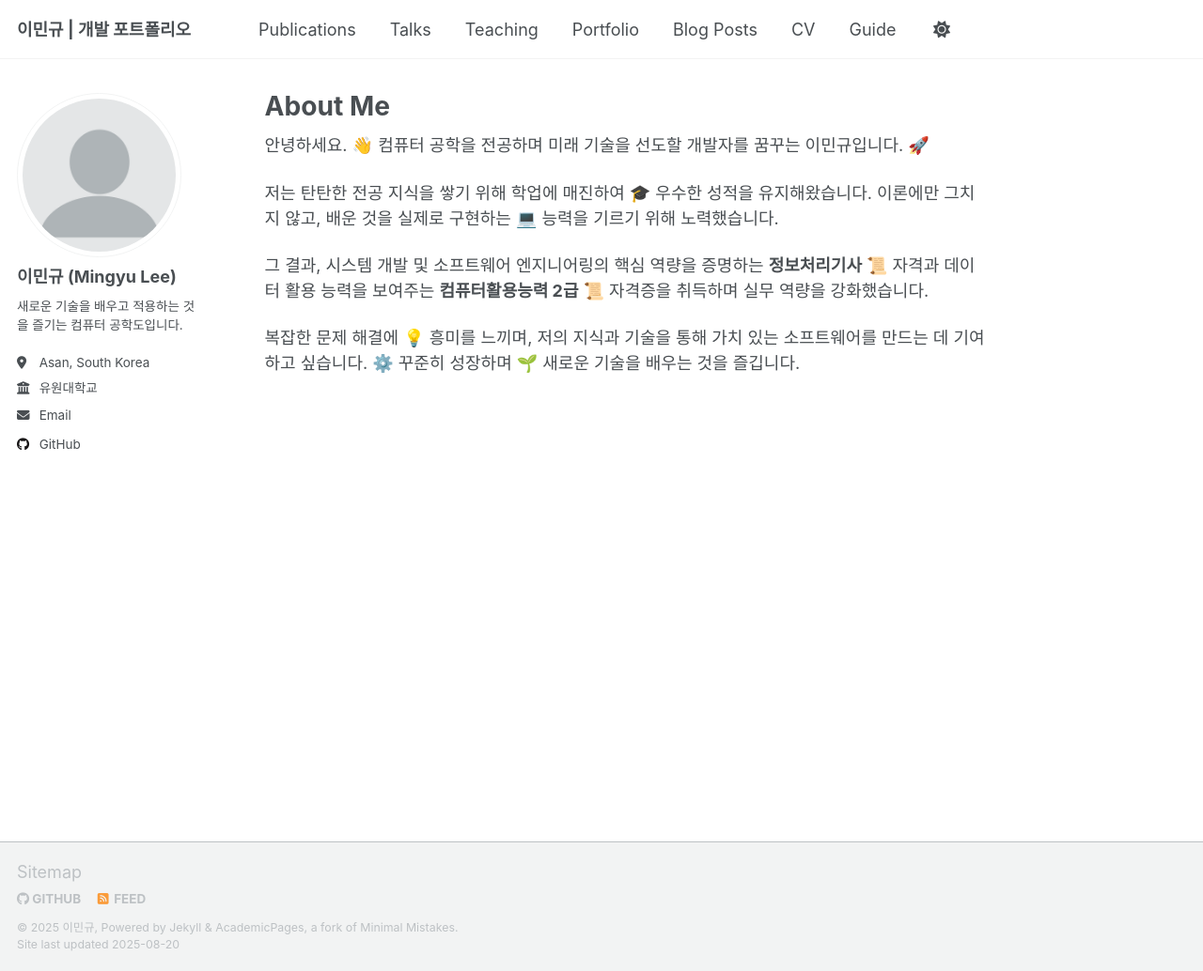
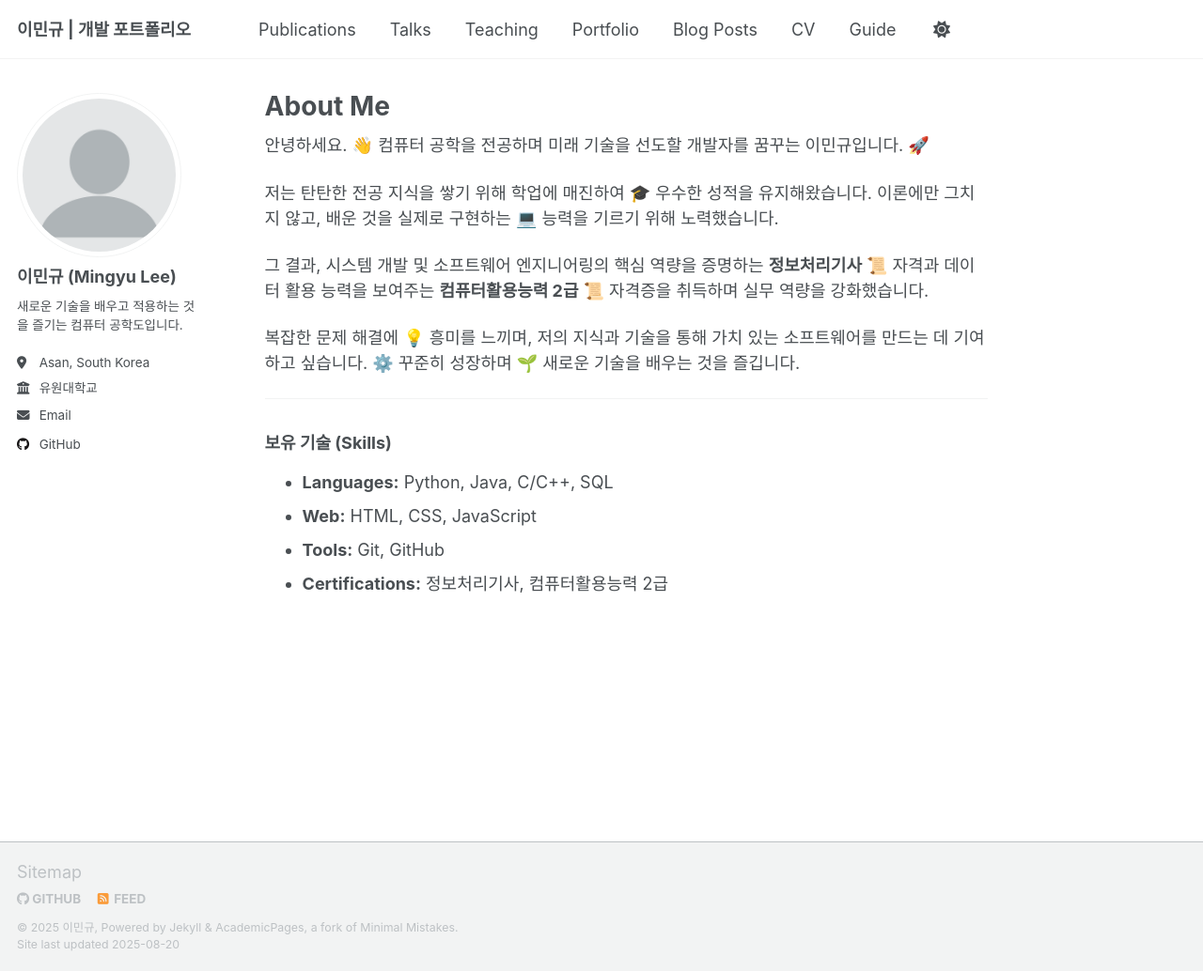
Before and after one commit to Mingyu7/Mingyu7.github.io, a Jekyll site: the page built from _pages/about.md, in a window 1280 px wide and 1034 px high. Shown: the whole window at 94% size. Built offline with Jekyll 4.4.1, drawn with Linux system fonts in a browser that asks for light colours; a script that is not in the unit is left out.

Commit message:
Add Skills section to main page

```diff
--- a/_pages/about.md
+++ b/_pages/about.md
@@ -14,3 +14,12 @@ redirect_from:
 그 결과, 시스템 개발 및 소프트웨어 엔지니어링의 핵심 역량을 증명하는 **정보처리기사** 📜 자격과 데이터 활용 능력을 보여주는 **컴퓨터활용능력 2급** 📜 자격증을 취득하며 실무 역량을 강화했습니다.
 
 복잡한 문제 해결에 💡 흥미를 느끼며, 저의 지식과 기술을 통해 가치 있는 소프트웨어를 만드는 데 기여하고 싶습니다. ⚙️ 꾸준히 성장하며 🌱 새로운 기술을 배우는 것을 즐깁니다.
+
+---
+
+### 보유 기술 (Skills)
+
+*   **Languages:** Python, Java, C/C++, SQL
+*   **Web:** HTML, CSS, JavaScript
+*   **Tools:** Git, GitHub
+*   **Certifications:** 정보처리기사, 컴퓨터활용능력 2급
```
